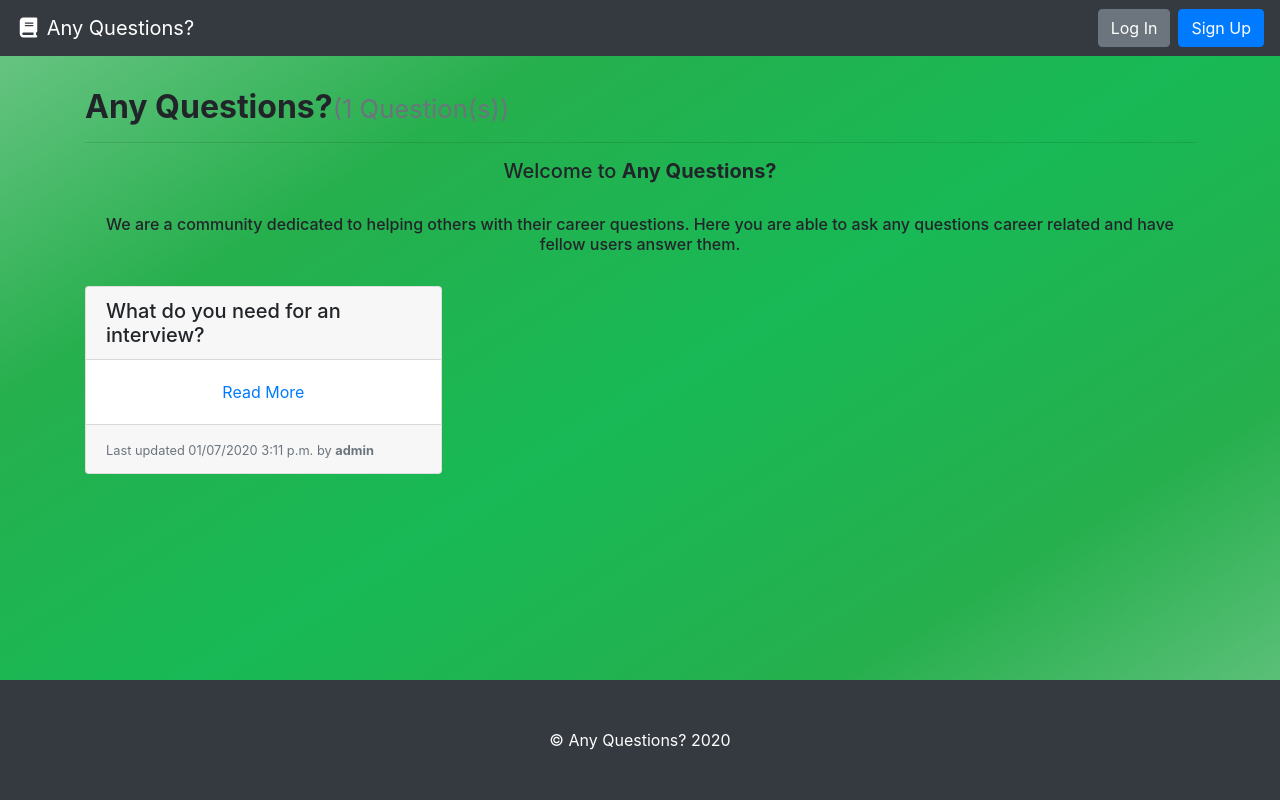
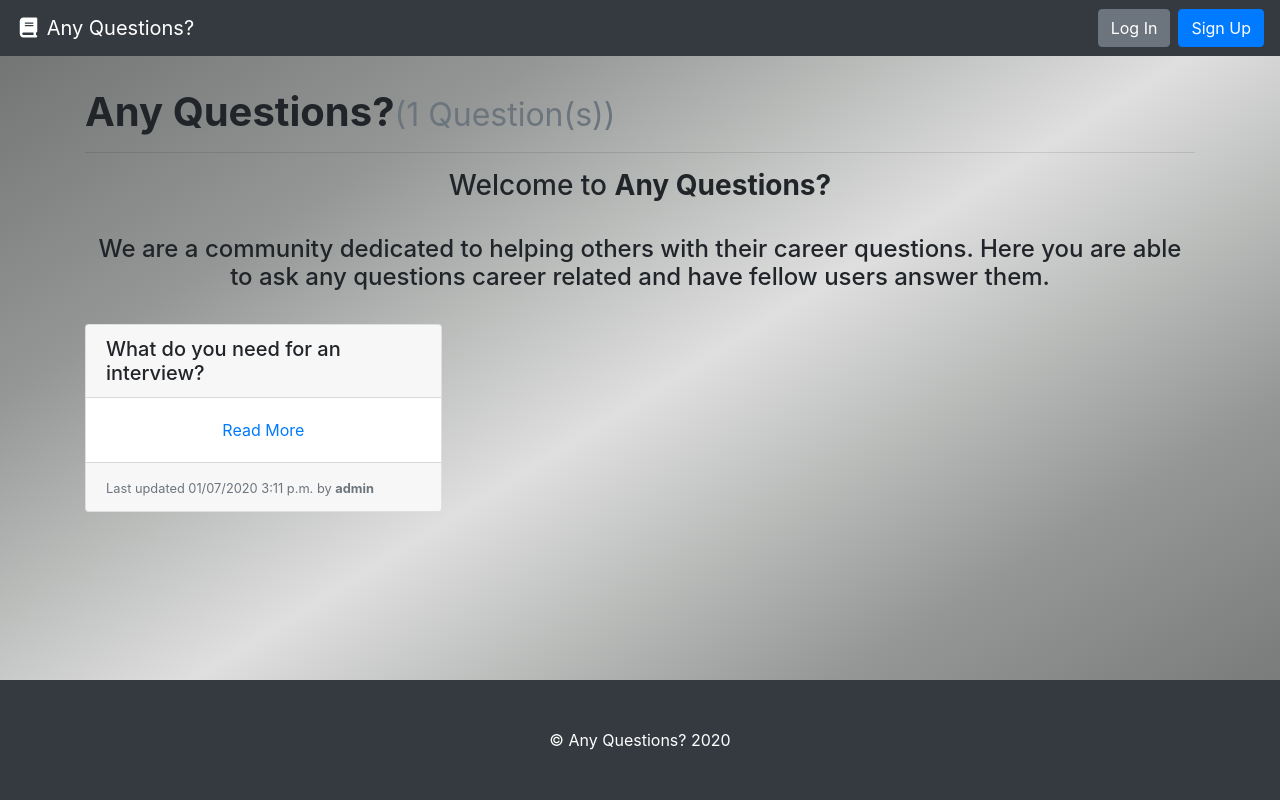
Before and after one commit to squeaky1273/Any_Questions, a Django app: page / in a window 1280 px wide. Run offline with Django 3.2, Linux system fonts and the light colour scheme; data comes from the database, SQL or seed files in the repository; both versions use the stored data as it was after the commit; parts of the project's set-up code (start-up, migrations or seed data) failed here and were passed over; some libraries are stand-ins or nearby versions.

Commit message:
changed styling color

```diff
--- a/question/static/question/style.css
+++ b/question/static/question/style.css
@@ -5,7 +5,7 @@ body {
     margin: 0;
     background-repeat: no-repeat;
     background-attachment: fixed;
-    background-image: linear-gradient(to bottom right, rgb(113, 199, 138),rgb(38, 175, 77),rgb(24, 185, 86),rgb(38, 175, 77), rgb(113, 199, 138)); /* Standard syntax (must be last) */
+    background-image: linear-gradient(to bottom right, rgb(110, 112, 111),rgb(148, 151, 149),rgb(222, 223, 222),rgb(148, 151, 149), rgb(110, 112, 111)); /* Standard syntax (must be last) */
 }
 footer {
     position: fixed;
--- a/question/templates/index.html
+++ b/question/templates/index.html
@@ -11,13 +11,13 @@
   If there are no questions, a message will be displayed saying there are no questions.-->
 <body>
 {% block content %}
-  <h2><b>Any Questions?</b>{% if questions %}<small class="text-muted">({{ questions|length }} Question(s))</small>{% endif %}</h2>
+  <h1><b>Any Questions?</b>{% if questions %}<small class="text-muted">({{ questions|length }} Question(s))</small>{% endif %}</h1>
   <hr>
-  <center><h5>Welcome to <b>Any Questions?</b></h5>
+  <center><h3>Welcome to <b>Any Questions?</b></h3>
     <br>
-    <h6>We are a community dedicated to helping others with their career questions.
+    <h4>We are a community dedicated to helping others with their career questions.
     Here you are able to ask any questions career related
-    and have fellow users answer them.</h6></center>
+    and have fellow users answer them.</h4></center>
     <br>
   {% if questions %}
     <div class="card-columns">
--- a/question/templates/question.html
+++ b/question/templates/question.html
@@ -26,7 +26,7 @@
         <input type="submit">
       </form>
       <br>
-      <a href="{% url 'question-list-view' %}">Back to List</a>
+      <a href="{% url 'question-list-view' %}"><p>Back to List</p></a>
       </div>
     </div>
   </div>
```
Also changed, not shown: db.sqlite3.
